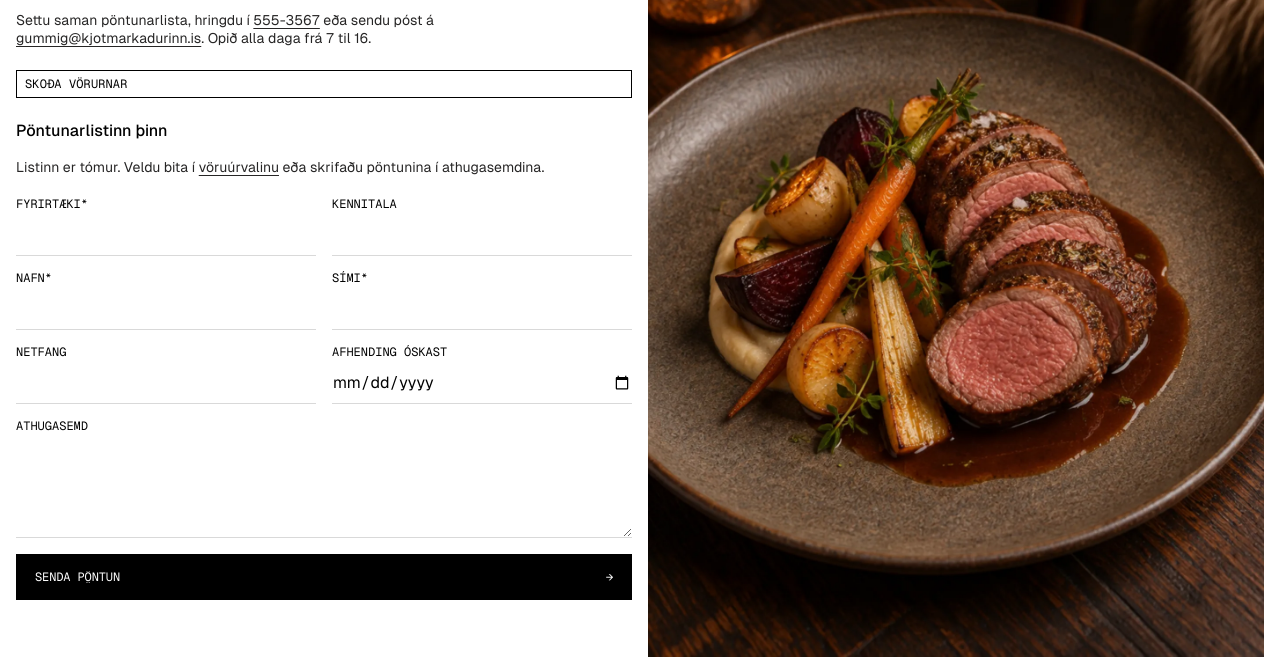
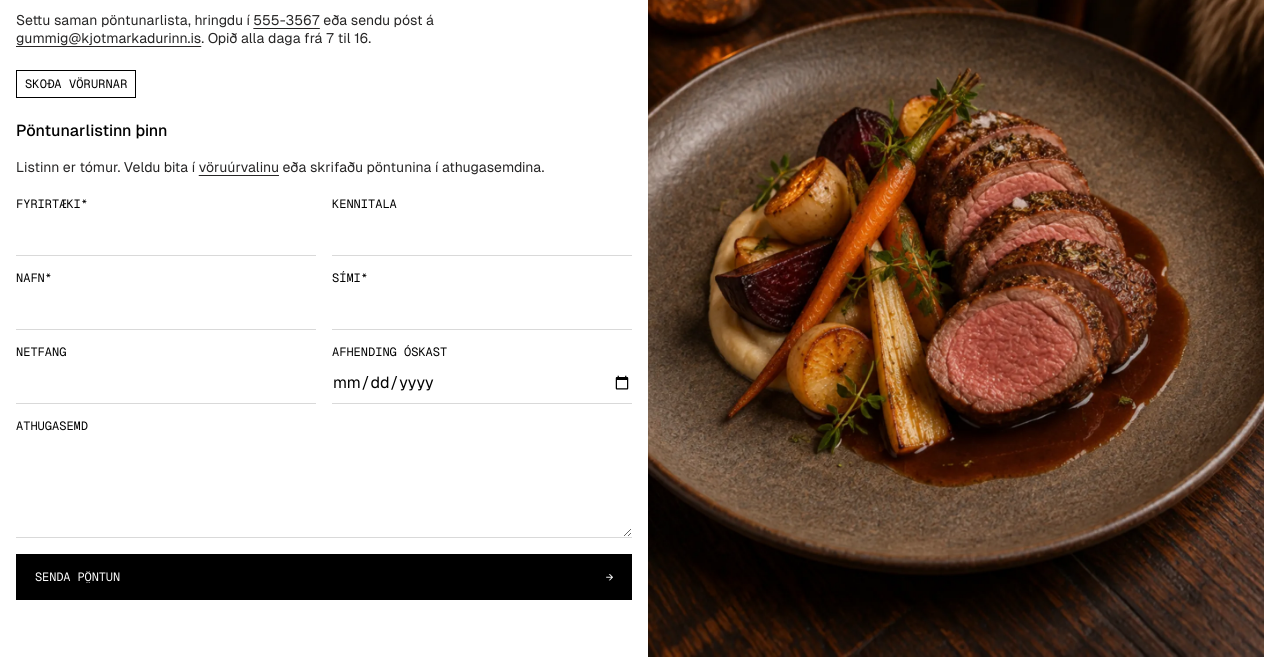
Before and after one commit to SindriMar02/kjotmarkadurinn-preview, a plain HTML site: page pantanir/index.html in a window 1280 px wide. Shown: the part 173-832 px from the top of the page. Drawn offline with Linux system fonts and the light colour scheme.

Commit message:
Deploy 11d0db0 (noindex preview)

```diff
--- a/styles.css
+++ b/styles.css
@@ -395,3 +395,5 @@ html.mo .card .card-meta{opacity:0;transform:translateY(16px)}
 .feature-stick img{transition:none}
 
 @media (prefers-reduced-motion:reduce){*,*::before,*::after{transition-duration:.01ms!important;animation-duration:.01ms!important}}
+
+.contact-l>.chip{justify-self:start}
```
